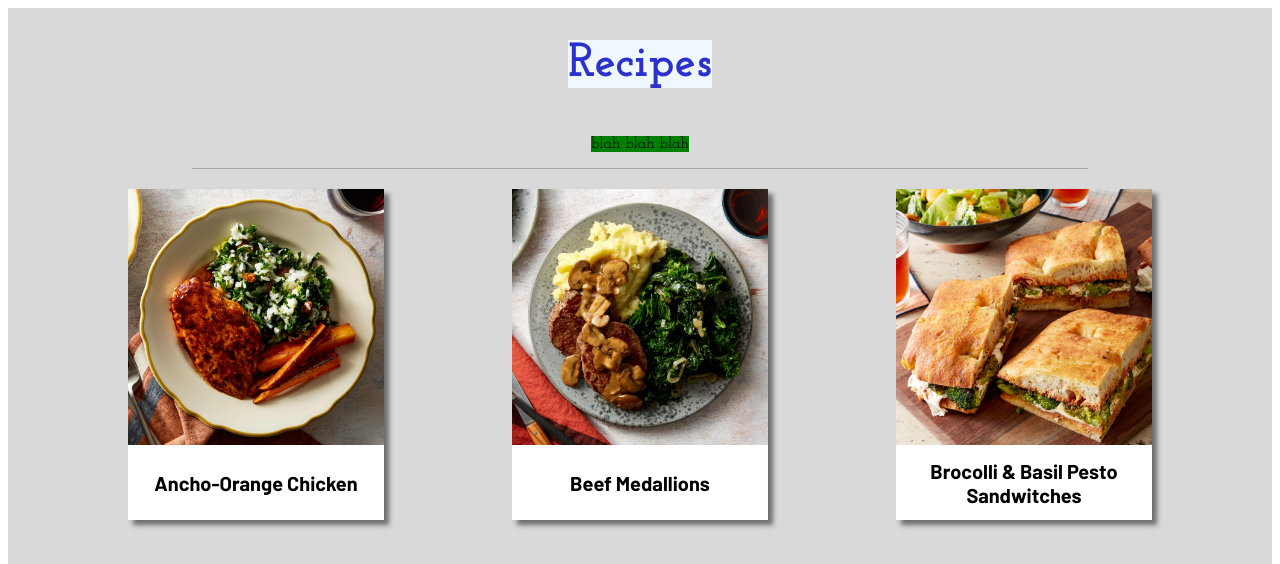
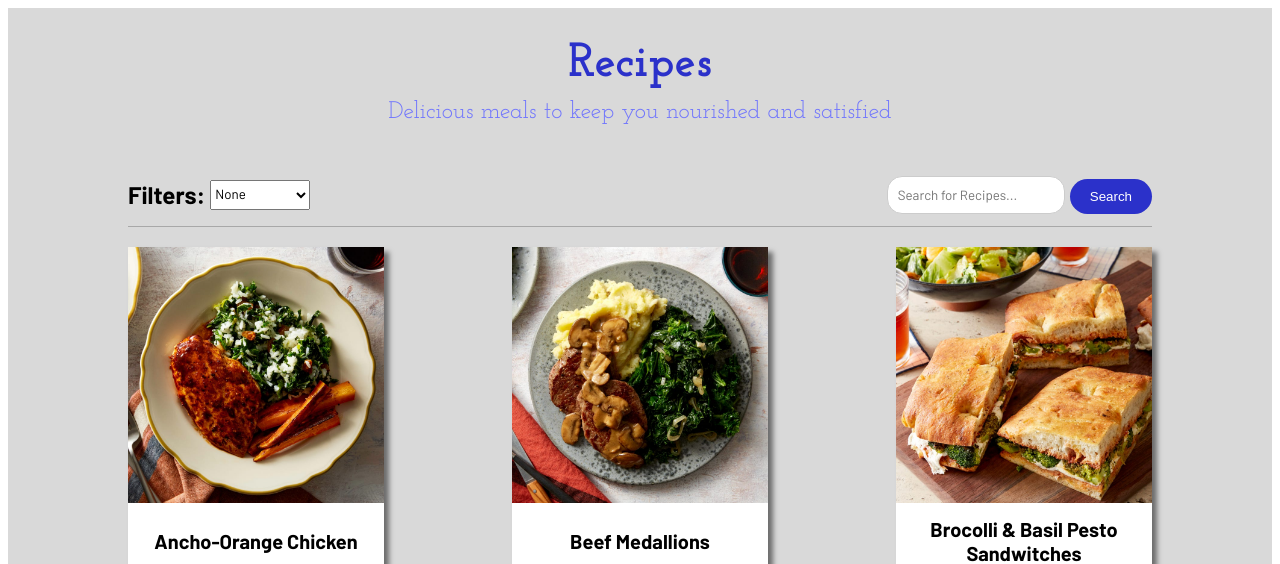
Before and after one commit to domthescott/idm232-ds3765, a PHP site: page / in a window 1280 px wide. Shown: the top 564 px of the page. Run offline with PHP 8.4, Linux system fonts and the light colour scheme.

Commit message:
Filters and Search bar

```diff
--- a/index.html
+++ b/index.html
@@ -25,15 +25,42 @@
     <div id="RecipeHeadingandInfo">
     <div id="RecipeSectionHeader">
         <h1 id="RecipeSectionHeaderMain">Recipes</h1>
-        <p id="RecipeSectionHeaderSub">blah blah blah</p>
+        <p id="RecipeSectionHeaderSub">Delicious meals to keep you nourished and satisfied</p>
+
+    </div>
+
+    <div id="RecipeTools">
+
+
+        <div class="dropdown">
+
+         <div id="Filters">  <h4>Filters:</h4>
+            <div class="styled-select">
+              <select id="select" name="select">
+                <option >None</option>
+                <option >Beef</option>
+                <option >Chicken</option>
+                <option >Vegetarian</option>
+              </select>
+            </div></div>
+
+
+            <div class="search-container">
+
+                <input type="text" id="search-input" placeholder="Search for Recipes...">
+                <button id="search-button">Search</button>
+            </div>
+          </div>
+
+
+
+
+
 
     </div>
 
     <div id="Divider"></div>
 
-    <div id="RecipeTools">
-
-    </div>
 
 
 </div>
--- a/stylesheet.css
+++ b/stylesheet.css
@@ -1,4 +1,8 @@
+body {padding: none;}
+
 #Recipes {background-color: #D9D9D9;
+    margin: none;
+    padding: none;
 }
 
 #RecipeHeadingandInfo {
@@ -13,24 +17,94 @@ display: flex;
 flex-direction: column;
 align-items: center;
 font-family: 'Josefin Slab', serif;
+margin-left: 20px;
+margin-right: 20px;
 }
 
 #RecipeSectionHeaderMain {
 
-background-color: aliceblue;
+
 color: #2B31CA;
 font-size: 48px;
 }
 
 #RecipeSectionHeaderSub {
-background-color: green;
+margin-top: -20px;
+color:#7277FC;
+font-size: 24px;
+
+text-align: center;
 }
 
+#RecipeTools {
+    display: flex;
+    flex-direction: row;
+}
+
+.dropdown {
+    font-family: 'Barlow', sans-serif;
+display: flex;
+flex-direction: row;
+
+align-items: center;
+justify-content: space-between;
+width: 80vw;}
+
+#Filters {display: flex;
+flex-direction: row;
+align-items: center;}
+
+@media screen and (max-width: 575px) {
+    .dropdown {flex-direction: column;}
+}
+
+
+
+
+h4 {font-size: 24px; margin-right: 5px;}
+
+.search-container {
+    display: flex;
+    align-items: end;
+
+}
+
+#select {
+    font-family: 'Barlow', sans-serif;
+    width: 100px;
+    height: 30px;
+}
+
+#search-input {
+    font-family: 'Barlow', sans-serif;
+    padding: 10px;
+    border: 1px solid #ccc;
+    border-radius: 15px;
+}
+
+#search-button {
+    margin-left: 5px;
+    padding: 10px 20px;
+    background-color: #2B31CA;
+    color: #fff;
+    border: none;
+    border-radius: 25px;
+    cursor: pointer;
+}
+
+
+
 #Divider {
-width: 70vw;
+
+width: 80vw;
 height: 1px;
 background-color: #A8A8A8;
 margin-bottom: 20px;
+margin-top: -15px;
+}
+
+@media screen and (max-width: 575px) {
+    #Divider {margin-top: 20px;}
 }
 
 
```
